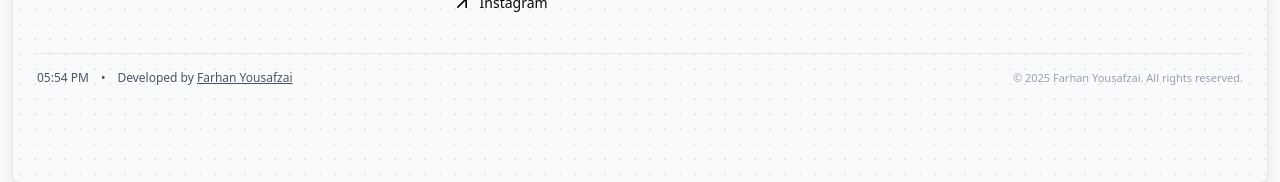
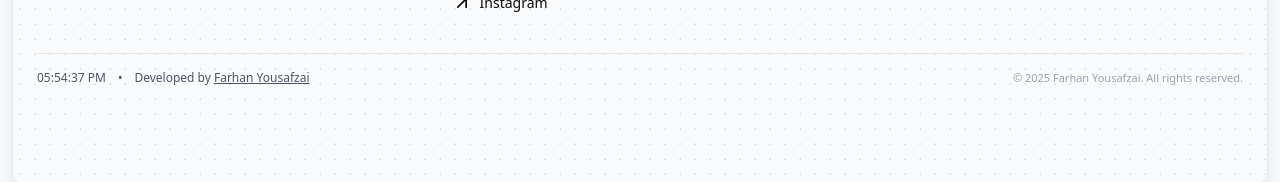
Before and after one commit to FarhanYousafzai0/abdullahsaeed, a Next.js app: page / in a window 1280 px wide. Shown: the part 4093-4275 px from the top of the page. Built offline with nearby package versions, Linux system fonts and the light colour scheme.

Commit message:
Footer Time

```diff
--- a/app/(root)/components/Footer.jsx
+++ b/app/(root)/components/Footer.jsx
@@ -1,9 +1,31 @@
 'use client';
 
+import { useEffect, useState } from 'react';
 import Link from 'next/link';
 import { ArrowRight, ArrowUpRight } from 'lucide-react';
 
 const Footer = () => {
+  const [currentTime, setCurrentTime] = useState('');
+
+  useEffect(() => {
+    const updateTime = () => {
+      const now = new Date();
+      setCurrentTime(
+        now.toLocaleTimeString('en-US', {
+          hour: '2-digit',
+          minute: '2-digit',
+          second: '2-digit',
+          hour12: true,
+        })
+      );
+    };
+
+    updateTime(); // initial
+    const interval = setInterval(updateTime, 1000);
+
+    return () => clearInterval(interval);
+  }, []);
+
   return (
     <div className="relative bg-gray-50 border border-gray-200 m-3 rounded-md shadow-xl px-6 py-16 lg:py-24 overflow-hidden">
       {/* Background dots */}
@@ -21,7 +43,7 @@ const Footer = () => {
           <h1 className="text-2xl font-semibold mb-2">Let's talk</h1>
           <a
             href="mailto:info@abdullahlinkedinwala.com"
-            className="text-[1.3rem] font-bold underline decoration-dotted underline-offset-4 hover:text-[#0077B5]  transition-colors"
+            className="text-[1.3rem] font-bold underline decoration-dotted underline-offset-4 hover:text-[#0077B5] transition-colors"
           >
             info@abdullahlinkedinwala.com
           </a>
@@ -42,7 +64,7 @@ const Footer = () => {
                 <Link
                   href="https://www.linkedin.com/in/abdullahsaeed13/"
                   target="_blank"
-                  className="flex items-center hover:text-[#0077B5]  transition-colors"
+                  className="flex items-center hover:text-[#0077B5] transition-colors"
                 >
                   <ArrowUpRight size={20} /> &nbsp; LinkedIn
                 </Link>
@@ -60,7 +82,7 @@ const Footer = () => {
                 <Link
                   href="https://www.instagram.com/abdullahlinkedinwala"
                   target="_blank"
-                  className="flex items-center hover:text-[#0077B5]  transition-colors"
+                  className="flex items-center hover:text-[#0077B5] transition-colors"
                 >
                   <ArrowUpRight size={20} /> &nbsp; Instagram
                 </Link>
@@ -81,7 +103,7 @@ const Footer = () => {
               placeholder="Email address"
               className="w-full bg-transparent py-2 pr-8 outline-none text-sm hover:placeholder-gray-600 transition-colors"
             />
-            <button className="absolute right-0 top-2 hover:text-[#0077B5]  transition-colors">
+            <button className="absolute right-0 top-2 hover:text-[#0077B5] transition-colors">
               <ArrowRight className="w-4 h-4" />
             </button>
           </div>
@@ -92,13 +114,7 @@ const Footer = () => {
       <div className="relative z-10 mt-10 pt-4 border-t flex flex-col md:flex-row items-center justify-between text-xs text-gray-600 gap-2">
         {/* Left - Time & Developer */}
         <div className="flex flex-col md:flex-row md:items-center gap-1">
-          <span className="font-medium" suppressHydrationWarning>
-            {new Date().toLocaleTimeString('en-US', {
-              hour: '2-digit',
-              minute: '2-digit',
-              hour12: true,
-            })}
-          </span>
+          <span className="font-medium">{currentTime}</span>
           <span className="hidden md:inline mx-2">•</span>
           <span>
             Developed by{' '}
@@ -107,7 +123,7 @@ const Footer = () => {
               target="_blank"
               className="underline hover:text-[#0077B5] font-medium"
             >
-             Farhan Yousafzai
+              Farhan Yousafzai
             </a>
           </span>
         </div>
```
